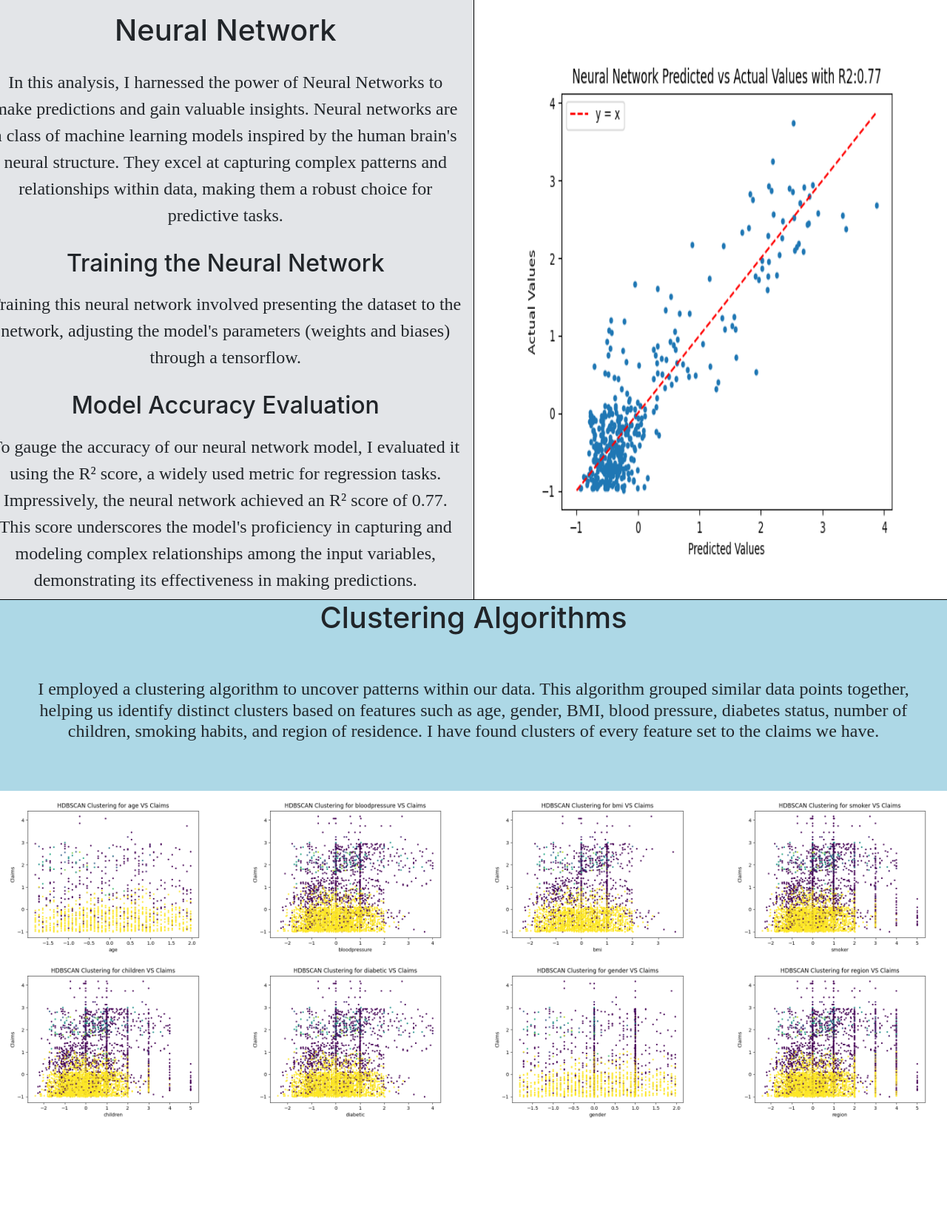
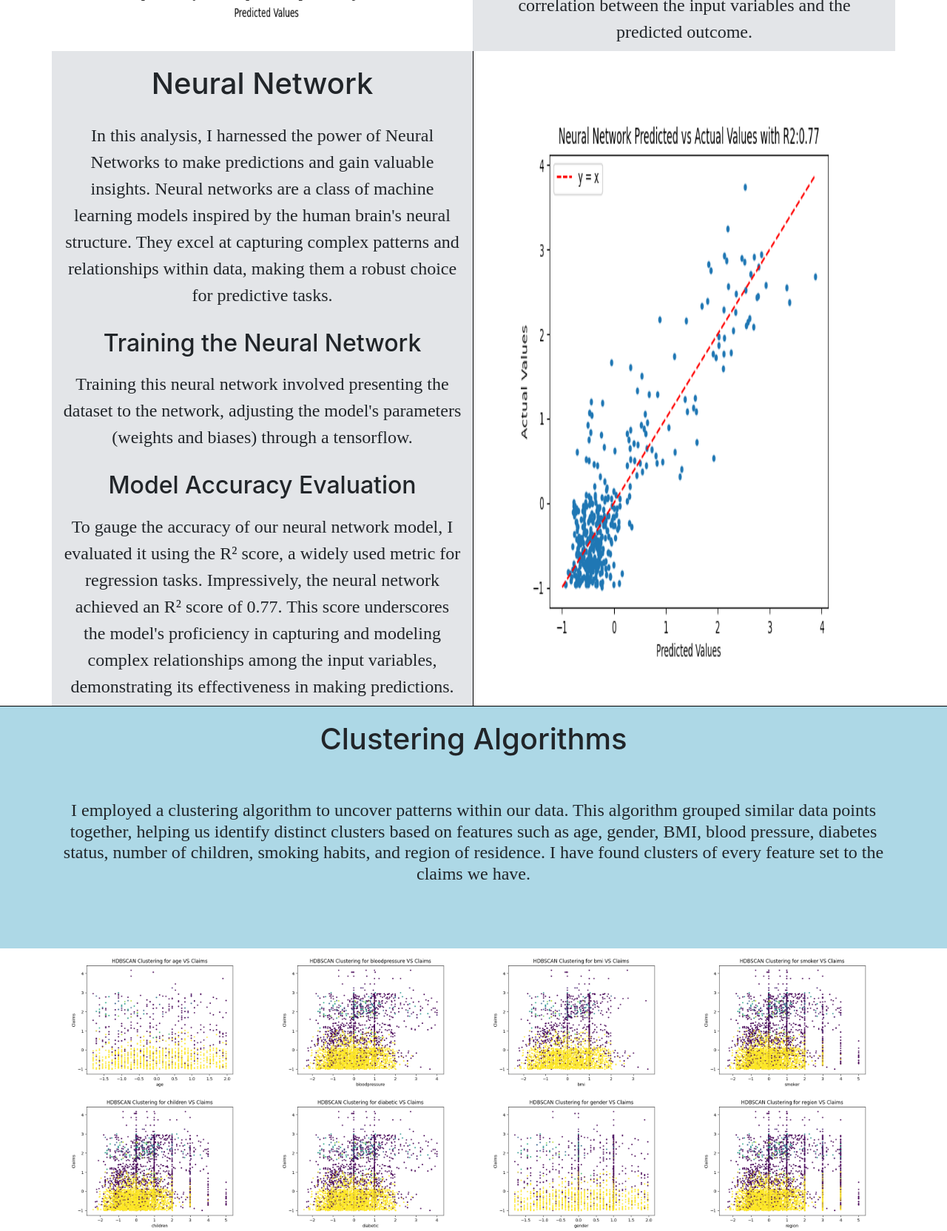
Before and after one commit to aarshiyap/aarshiyaprajapati.github.io, a plain HTML site: page index.html in a window 1280 px wide. Shown: the part 2631-4295 px from the top of the page at 74% size. Before the commit the page ends 4146 px from the top, so only its background shows below. Drawn offline with nearby package versions, Linux system fonts and the light colour scheme.

Commit message:
Update index.html

```diff
--- a/index.html
+++ b/index.html
@@ -151,85 +151,70 @@
   <!-- This is the Linera Regression page FUNDAMENTAL ANALYSIS -->
 
 
-  <div class="w-100 " id="linearRegressionSection" style="padding-top: 50px;">
-    <div class="row" style="height: auto;">
-      <div class="col d-flex justify-content-center align-items-center" style="border-right: 1px solid black; ">
 
-        <img src="Linear_Regression.png" class="img-fluid zoom-image" id="scroll" style="width: 90%; height: 90%;"
-          alt="Linear Regression Image" />
+  <div class="w-100" id="linearRegressionSection" style="padding-top: 50px;">
+    <div class="container">
+      <div class="row">
+        <div class="col-md-6 d-flex justify-content-center align-items-center border-right">
+          <img src="Linear_Regression.png" class="img-fluid zoom-image" id="scroll" style="width: 90%; height: 90%;" alt="Linear Regression Image" />
         </div>
-      <div class="col" style="text-align: center;background-color: rgb(227, 229, 232)">
+        <div class="col-md-6" style="text-align: center;background-color: rgb(227, 229, 232)">
           <h1 style="padding: 20px;">Linear regression</h1>
-
           <label style="font-family: 'Times New Roman', Times, serif; font-size: x-large;">
-
-          I employed Linear Regression as a powerful tool to make predictions in this analysis.
-          The dataset incorporated various key variables, including BMI, Blood Pressure, Number of Children, Age,
-          Gender, Smoking Status, Diabetes Condition,
-          and Region of Residence. These variables were carefully considered to build a predictive model.
+            I employed Linear Regression as a powerful tool to make predictions in this analysis. The dataset incorporated various key variables, including BMI, Blood Pressure, Number of Children, Age, Gender, Smoking Status, Diabetes Condition, and Region of Residence. These variables were carefully considered to build a predictive model.
           </label>
           <h2 style="padding: 10px; padding-top: 20px;">Performance Evaluation:</h2>
           <label style="font-family: 'Times New Roman', Times, serif; font-size: x-large;">
-          To assess the accuracy of our model, I calculated the R² score, a common metric for regression models.
-          The R² score for this graph stands at 0.72, indicating a strong correlation between the input variables
-          and the predicted outcome.
-
+            To assess the accuracy of our model, I calculated the R² score, a common metric for regression models. The R² score for this graph stands at 0.72, indicating a strong correlation between the input variables and the predicted outcome.
           </label>
         </div>
       </div>
     </div>
+  </div>
+
 
   <!-- This is the Neural Network  page -->
 
 
   <div class="row">
-
     <div class="w-100" id="neuralNetworkDisplay" style="border-bottom: 1px solid black;">
-    <div class="row" style="max-height: auto;">
-      <div class="col" style="text-align: center; border-right: 1px solid black; background-color: rgb(227, 229, 232)">
+      <div class="container">
+        <div class="row">
+          <div class="col-md-6" style="text-align: center; border-right: 1px solid black; background-color: rgb(227, 229, 232)">
             <h1 style="padding: 20px;">Neural Network</h1>
 
             <label style="font-family: 'Times New Roman', Times, serif; font-size: x-large;">
-          In this analysis, I harnessed the power of Neural Networks to make predictions and gain valuable insights.
-          Neural networks are a class of machine learning models inspired by the human brain's neural structure.
-          They excel at capturing complex patterns and relationships within data, making them a robust choice for
-          predictive tasks.
+              In this analysis, I harnessed the power of Neural Networks to make predictions and gain valuable insights. Neural networks are a class of machine learning models inspired by the human brain's neural structure. They excel at capturing complex patterns and relationships within data, making them a robust choice for predictive tasks.
             </label>
 
             <h2 style="padding: 10px; padding-top: 20px;">Training the Neural Network</h2>
 
             <label style="font-family: 'Times New Roman', Times, serif; font-size: x-large;">
-          Training this neural network involved presenting the dataset to the network, adjusting the model's parameters
-          (weights and biases)
-          through a tensorflow.
+              Training this neural network involved presenting the dataset to the network, adjusting the model's parameters (weights and biases) through a tensorflow.
             </label>
 
             <h2 style="padding: 10px; padding-top: 20px;">Model Accuracy Evaluation</h2>
 
             <label style="font-family: 'Times New Roman', Times, serif; font-size: x-large; ">
-          To gauge the accuracy of our neural network model, I evaluated it using the R² score, a widely used metric for
-          regression tasks.
-          Impressively, the neural network achieved an R² score of 0.77. This score underscores the model's proficiency
-          in capturing and
-          modeling complex relationships among the input variables, demonstrating its effectiveness in making
-          predictions.
+              To gauge the accuracy of our neural network model, I evaluated it using the R² score, a widely used metric for regression tasks. Impressively, the neural network achieved an R² score of 0.77. This score underscores the model's proficiency in capturing and modeling complex relationships among the input variables, demonstrating its effectiveness in making predictions.
             </label>
           </div>
 
-      <div class="col d-flex justify-content-center align-items-center" style="text-align: center;">
-        <img src="Neural_Network.png" class="img-fluid zoom-image" style="width: 90%; height: 90%;"
-          alt="Linear Regression Image" />
+          <div class="col-md-6 d-flex justify-content-center align-items-center" style="text-align: center;">
+            <img src="Neural_Network.png" class="img-fluid zoom-image" style="width: 90%; height: 90%;" alt="Linear Regression Image" />
           </div>
         </div>
       </div>
     </div>
+  </div>
+
   <!-- This is the Clustering Algo  page -->
 
 
   <div class="w-100 d-flex justify-content-center align-items-center" id="clusteringDisplay"
     style=" background-color: lightblue;">
 
-    <div style="text-align: center; ">
+    <div style="text-align: center; padding: 20px ">
       <h1>Clustering Algorithms</h1>
       <h3>
         <label style="font-family: 'Times New Roman', Times, serif; font-size: x-large; padding: 50px">
@@ -245,40 +230,40 @@
     </div>
   </div>
 
-  <div class="w-100">
+  <div class="container">
     <div class="row">
-      <div class="col">
-        <img src="age.png " class="img-fluid zoom-image " onclick="redirectToPage('agePng')" />
+      <div class="col-md-6 col-lg-3">
+        <img src="age.png" class="img-fluid zoom-image" onclick="redirectToPage('agePng')" />
       </div>
-      <div class="col">
-        <img src="bloodpressure.png" class="img-fluid zoom-image " onclick="redirectToPage('bloodpressurePng')"/>
+      <div class="col-md-6 col-lg-3">
+        <img src="bloodpressure.png" class="img-fluid zoom-image" onclick="redirectToPage('bloodpressurePng')" />
       </div>
-      <div class="col">
-        <img src="bmi.png" class="img-fluid zoom-image" onclick="redirectToPage('bmiPng')"/>
+      <div class="col-md-6 col-lg-3">
+        <img src="bmi.png" class="img-fluid zoom-image" onclick="redirectToPage('bmiPng')" />
       </div>
-      <div class="col">
+      <div class="col-md-6 col-lg-3">
         <img src="smoker.png" class="img-fluid zoom-image" onclick="redirectToPage('smokerPng')" />
       </div>
     </div>
   </div>
 
-
-  <div class="w-100">
-    <div class="row" style="height: auto;">
-      <div class="col">
+  <div class="container">
+    <div class="row">
+      <div class="col-md-6 col-lg-3">
         <img src="children.png" class="img-fluid zoom-image" onclick="redirectToPage('childrenPng')" />
       </div>
-      <div class="col">
+      <div class="col-md-6 col-lg-3">
         <img src="diabetic.png" class="img-fluid zoom-image" onclick="redirectToPage('diabeticPng')" />
       </div>
-      <div class="col">
+      <div class="col-md-6 col-lg-3">
         <img src="gender.png" class="img-fluid zoom-image" onclick="redirectToPage('genderPng')" />
       </div>
-      <div class="col">
-        <img src="region.png" class="img-fluid zoom-image" onclick="redirectToPage('regionPng')"/>
+      <div class="col-md-6 col-lg-3">
+        <img src="region.png" class="img-fluid zoom-image" onclick="redirectToPage('regionPng')" />
       </div>
     </div>
   </div>
+
 
 
   <script>function redirectToPage(page) {
```
Lines whose indentation alone changed are shown as unchanged.
